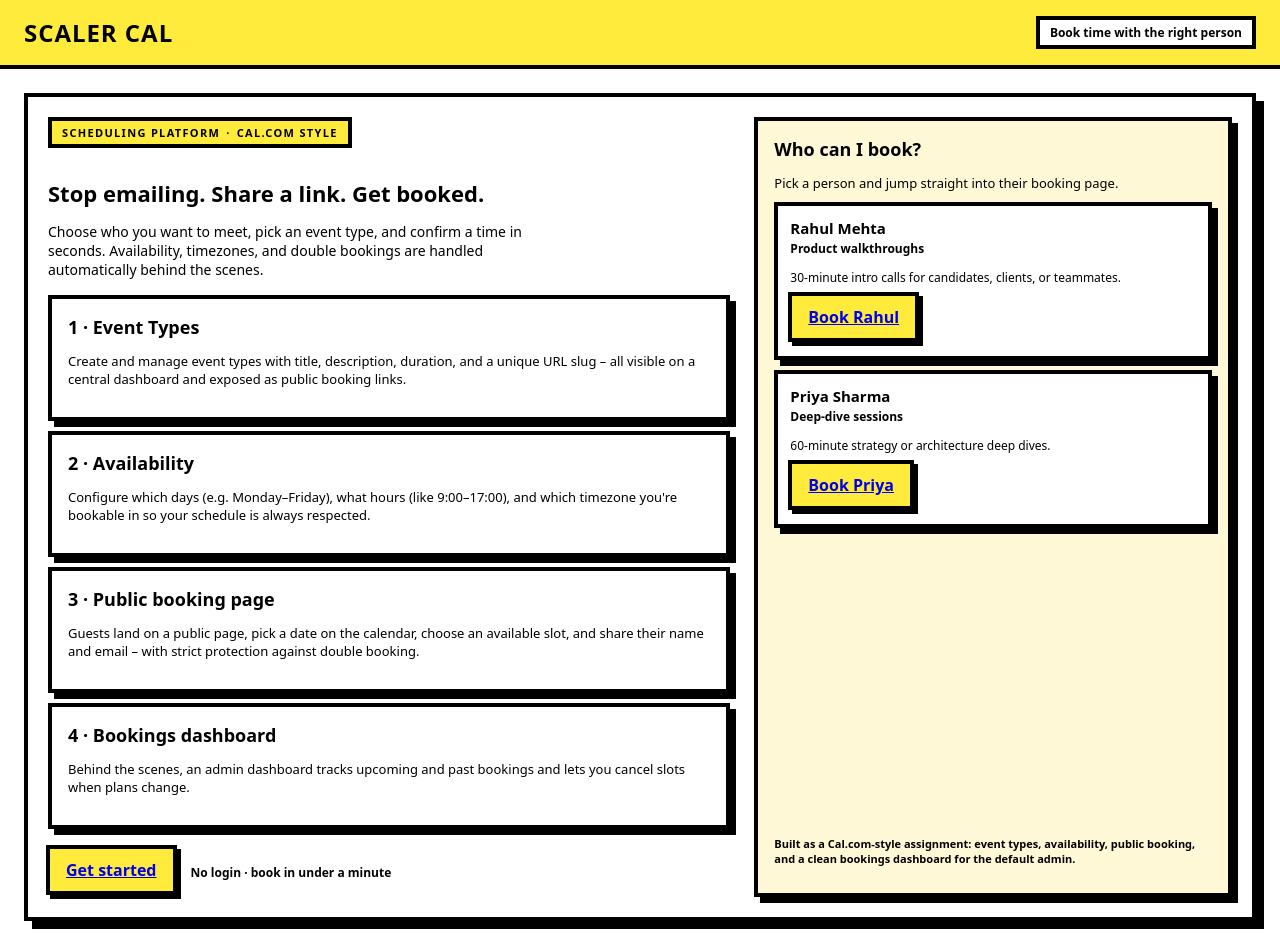
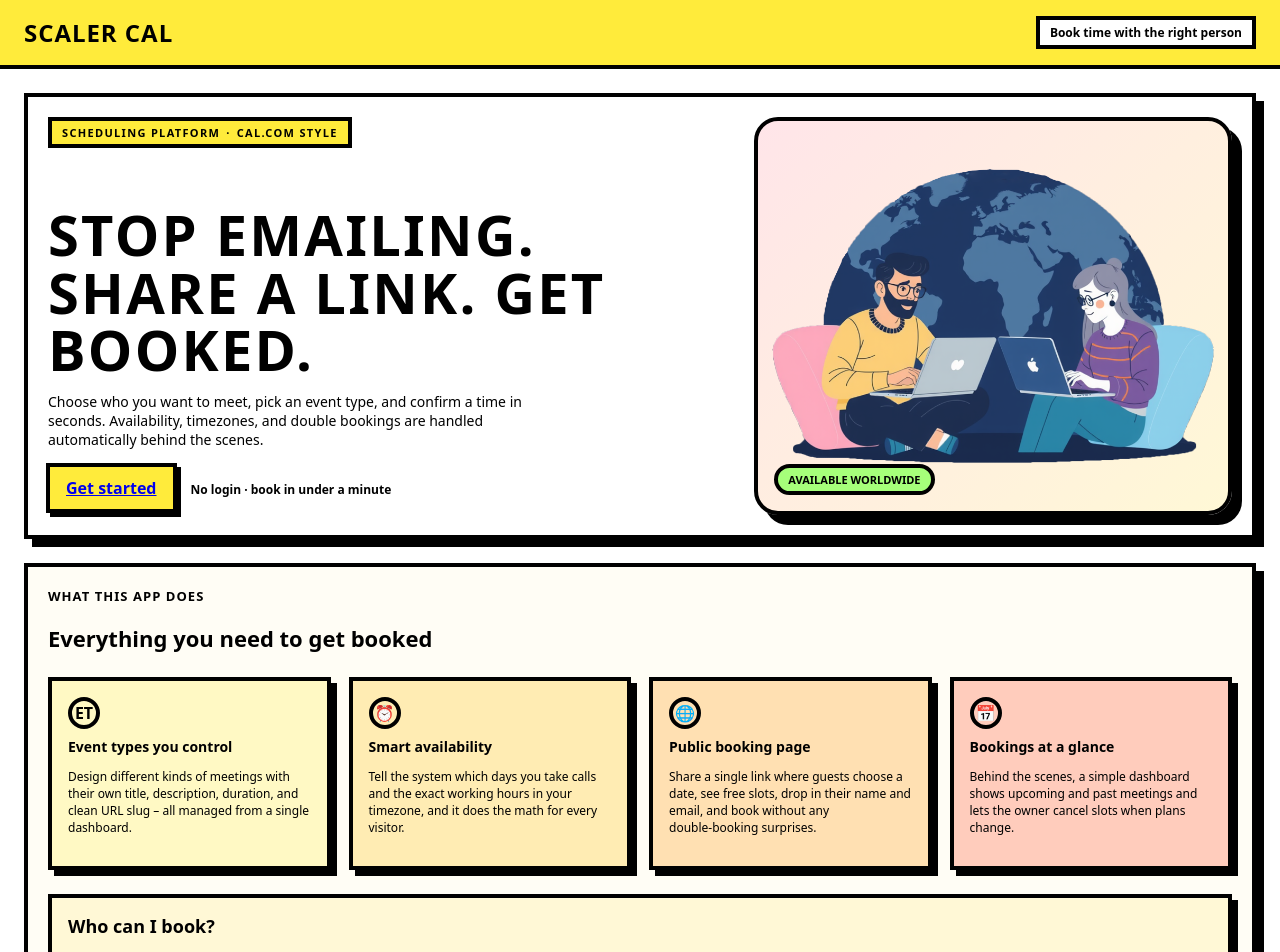
Before and after one commit to SrishtiSingh77/scaler, a Next.js app in the folder frontend/: page / in a window 1280 px wide. Shown: the top 952 px of the page. Built offline with nearby package versions, Linux system fonts and the light colour scheme.

Commit message:
feat: enhance landing page with hero section and feature cards

```diff
--- a/frontend/app/globals.css
+++ b/frontend/app/globals.css
@@ -97,6 +97,15 @@
   font-size: 22px;
   font-weight: 800;
   margin-bottom: 12px;
+}
+
+.neo-hero-title {
+  font-size: clamp(32px, 5vw, 56px);
+  line-height: 1.02;
+  font-weight: 900;
+  text-transform: uppercase;
+  letter-spacing: 0.04em;
+  margin-bottom: 14px;
 }
 
 .neo-section-subtitle {
@@ -228,6 +237,44 @@
   align-items: stretch;
 }
 
+.neo-hero-visual {
+  border-radius: 24px;
+  border: var(--border-thick) solid var(--fg);
+  background: linear-gradient(135deg, #ffe5e9, #fff8d6);
+  box-shadow: 10px 10px 0 #000000;
+  display: flex;
+  align-items: center;
+  justify-content: center;
+  position: relative;
+  overflow: hidden;
+}
+
+.neo-hero-avatar {
+  width: 160px;
+  height: 160px;
+  border-radius: 999px;
+  border: var(--border-thick) solid var(--fg);
+  background: #fff;
+  display: flex;
+  align-items: center;
+  justify-content: center;
+  font-size: 56px;
+  font-weight: 900;
+}
+
+.neo-hero-chip {
+  position: absolute;
+  bottom: 16px;
+  left: 16px;
+  padding: 4px 10px;
+  border-radius: 999px;
+  border: var(--border-thick) solid var(--fg);
+  background: #a6ff7a;
+  font-size: 11px;
+  font-weight: 800;
+  text-transform: uppercase;
+}
+
 .neo-hero-badge {
   display: inline-flex;
   align-items: center;
@@ -279,6 +326,68 @@
   margin-bottom: 8px;
 }
 
+.neo-feature-row {
+  display: grid;
+  grid-template-columns: repeat(auto-fit, minmax(260px, 1fr));
+  gap: 18px;
+  margin-top: 24px;
+}
+
+.neo-feature-card {
+  border: var(--border-thick) solid var(--fg);
+  padding: 16px 16px 18px;
+  background: #ffffff;
+  box-shadow: 6px 6px 0 #000000;
+  min-height: 150px;
+  transition: transform 0.18s ease, box-shadow 0.18s ease,
+    background 0.18s ease;
+}
+
+.neo-feature-card:hover {
+  transform: translate(-6px, -6px) rotate(-1deg);
+  box-shadow: 12px 12px 0 #000000;
+  background: #fffdf0;
+}
+
+.neo-feature-card:nth-child(1) {
+  background: #fff9c4;
+}
+
+.neo-feature-card:nth-child(2) {
+  background: #ffecb3;
+}
+
+.neo-feature-card:nth-child(3) {
+  background: #ffe0b2;
+}
+
+.neo-feature-card:nth-child(4) {
+  background: #ffccbc;
+}
+
+.neo-feature-icon {
+  width: 32px;
+  height: 32px;
+  border-radius: 999px;
+  border: var(--border-thick) solid var(--fg);
+  display: flex;
+  align-items: center;
+  justify-content: center;
+  font-size: 16px;
+  font-weight: 900;
+  margin-bottom: 8px;
+}
+
+.neo-feature-title {
+  font-size: 14px;
+  font-weight: 800;
+  margin-bottom: 6px;
+}
+
+.neo-feature-copy {
+  font-size: 12px;
+}
+
 @media (max-width: 768px) {
   .neo-main {
     grid-template-columns: 1fr;
@@ -287,4 +396,8 @@
   .neo-hero-grid {
     grid-template-columns: 1fr;
   }
+
+  .neo-feature-row {
+    grid-template-columns: 1fr;
+  }
 }
--- a/frontend/app/page.tsx
+++ b/frontend/app/page.tsx
@@ -1,6 +1,7 @@
 "use client";
 
 import Link from "next/link";
+import Image from "next/image";
 
 const PEOPLE = [
   {
@@ -40,7 +41,7 @@
               <span>·</span>
               <span>Cal.com style</span>
             </div>
-            <h1 className="neo-section-title">
+            <h1 className="neo-hero-title">
               Stop emailing. Share a link. Get booked.
             </h1>
             <p className="neo-hero-sub">
@@ -49,59 +50,74 @@
               handled automatically behind the scenes.
             </p>
 
-            <ol
-              style={{
-                listStyle: "none",
-                padding: 0,
-                margin: "0 0 18px 0",
-                display: "grid",
-                gap: 10,
-              }}
-            >
-              <li className="neo-sidebar">
-                <div className="neo-sidebar-title">1 · Event Types</div>
-                <p style={{ fontSize: 13 }}>
-                  Create and manage event types with title, description,
-                  duration, and a unique URL slug – all visible on a central
-                  dashboard and exposed as public booking links.
-                </p>
-              </li>
-              <li className="neo-sidebar">
-                <div className="neo-sidebar-title">2 · Availability</div>
-                <p style={{ fontSize: 13 }}>
-                  Configure which days (e.g. Monday–Friday), what hours (like
-                  9:00–17:00), and which timezone you&apos;re bookable in so
-                  your schedule is always respected.
-                </p>
-              </li>
-              <li className="neo-sidebar">
-                <div className="neo-sidebar-title">3 · Public booking page</div>
-                <p style={{ fontSize: 13 }}>
-                  Guests land on a public page, pick a date on the calendar,
-                  choose an available slot, and share their name and email –
-                  with strict protection against double booking.
-                </p>
-              </li>
-              <li className="neo-sidebar">
-                <div className="neo-sidebar-title">4 · Bookings dashboard</div>
-                <p style={{ fontSize: 13 }}>
-                  Behind the scenes, an admin dashboard tracks upcoming and past
-                  bookings and lets you cancel slots when plans change.
-                </p>
-              </li>
-            </ol>
-
             <div style={{ display: "flex", gap: 12, alignItems: "center" }}>
-              <Link
-                href={`/book/${primary.slug}`}
-                className="neo-button"
-                aria-label={`Get started by booking with ${primary.name}`}
-              >
+              <Link href="/people" className="neo-button">
                 Get started
               </Link>
               <span style={{ fontSize: 12, fontWeight: 600 }}>
                 No login · book in under a minute
               </span>
+            </div>
+          </div>
+
+          <div className="neo-hero-visual">
+            <Image
+              src="/poster.png"
+              alt="Two people scheduling meetings across the world"
+              fill
+              style={{ objectFit: "contain" }}
+              priority
+            />
+            <div className="neo-hero-chip">Available worldwide</div>
+          </div>
+        </section>
+      </main>
+
+      <main className="neo-main" style={{ paddingTop: 0 }}>
+        <section
+          className="neo-content-card"
+          style={{ gridColumn: "1 / span 2", background: "#fffdf5" }}
+        >
+          <div>
+            <div className="neo-section-subtitle">What this app does</div>
+            <h2 className="neo-section-title">Everything you need to get booked</h2>
+
+            <div className="neo-feature-row">
+              <div className="neo-feature-card">
+                <div className="neo-feature-icon">ET</div>
+                <div className="neo-feature-title">Event types you control</div>
+                <p className="neo-feature-copy">
+                  Design different kinds of meetings with their own title,
+                  description, duration, and clean URL slug – all managed from a
+                  single dashboard.
+                </p>
+              </div>
+              <div className="neo-feature-card">
+                <div className="neo-feature-icon">⏰</div>
+                <div className="neo-feature-title">Smart availability</div>
+                <p className="neo-feature-copy">
+                  Tell the system which days you take calls and the exact
+                  working hours in your timezone, and it does the math for
+                  every visitor.
+                </p>
+              </div>
+              <div className="neo-feature-card">
+                <div className="neo-feature-icon">🌐</div>
+                <div className="neo-feature-title">Public booking page</div>
+                <p className="neo-feature-copy">
+                  Share a single link where guests choose a date, see free
+                  slots, drop in their name and email, and book without any
+                  double‑booking surprises.
+                </p>
+              </div>
+              <div className="neo-feature-card">
+                <div className="neo-feature-icon">📅</div>
+                <div className="neo-feature-title">Bookings at a glance</div>
+                <p className="neo-feature-copy">
+                  Behind the scenes, a simple dashboard shows upcoming and past
+                  meetings and lets the owner cancel slots when plans change.
+                </p>
+              </div>
             </div>
           </div>
 
@@ -112,6 +128,7 @@
               display: "flex",
               flexDirection: "column",
               justifyContent: "space-between",
+              marginTop: 24,
             }}
           >
             <div>
```
Also changed, not shown: frontend/app/people/page.tsx (added, +59 -0 lines), frontend/public/poster.png (added).
